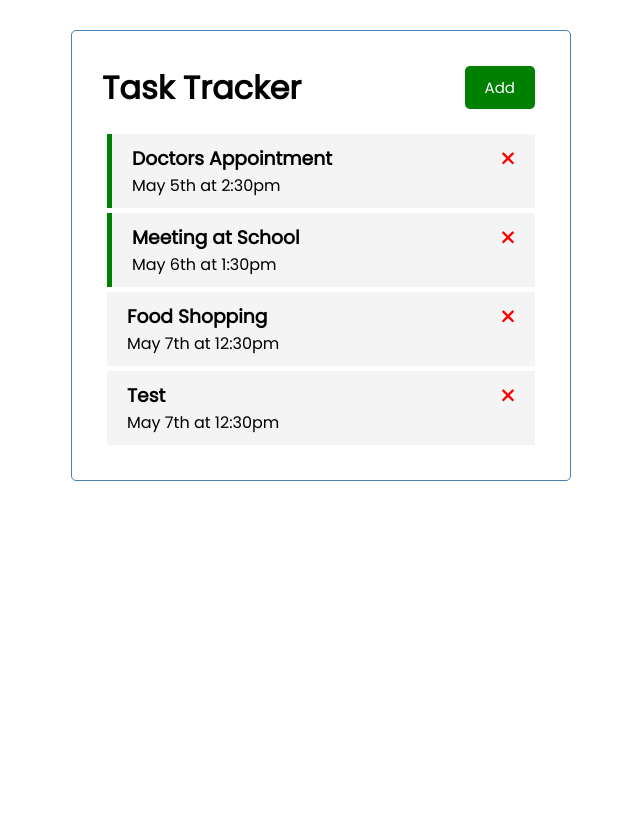
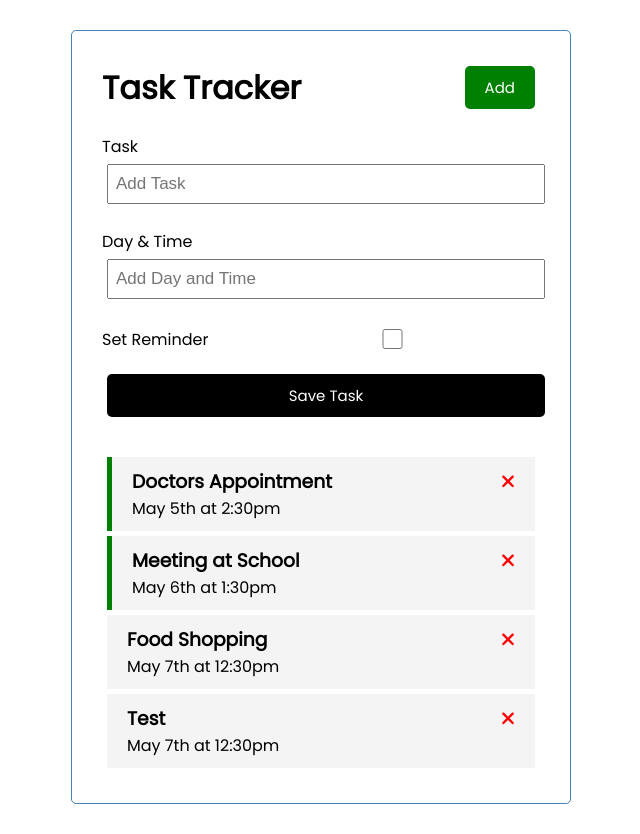
Before and after one commit to aprilnicole013/angular-task-tracker-crash, an Angular app: page / in a window 1280 px wide. Shown: the whole page, without its empty margins (319-959 px from the left). Before the commit the page ends 800 px from the top, so only its background shows below. Built offline with nearby package versions, Linux system fonts and the light colour scheme; data requests are answered from the project's data file.

Commit message:
Add form for task submittal

```diff
--- a/src/app/app.module.ts
+++ b/src/app/app.module.ts
@@ -7,6 +7,7 @@
 import { ButtonComponent } from './components/button/button.component';
 import { TasksComponent } from './components/tasks/tasks.component';
 import { TaskItemComponent } from './components/task-item/task-item.component';
+import { AddTaskComponent } from './components/add-task/add-task.component';
 
 
 @NgModule({
@@ -15,7 +16,8 @@
     HeaderComponent,
     ButtonComponent,
     TasksComponent,
-    TaskItemComponent
+    TaskItemComponent,
+    AddTaskComponent
   ],
   imports: [
     BrowserModule,
--- /dev/null
+++ b/src/app/components/add-task/add-task.component.css
@@ -0,0 +1,3 @@
+.add-form {
+    margin-bottom: 40px;
+}
--- /dev/null
+++ b/src/app/components/add-task/add-task.component.html
@@ -0,0 +1,17 @@
+<form class="add-form">
+    <div class="form-control">
+        <label for="text">Task</label>
+        <input type="text" name="text" id="text" placeholder="Add Task"/>
+    </div>
+
+    <div class="form-control">
+        <label for="day">Day & Time</label>
+        <input type="text" name="day" id="day" placeholder="Add Day and Time"/>
+    </div>
+
+    <div class="form-control form-control-check">
+        <label for="reminder">Set Reminder</label>
+        <input type="checkbox" name="reminder" id="reminder"/>
+    </div>
+    <input type="submit" value="Save Task" class=" btn btn-block"/>
+</form>
--- /dev/null
+++ b/src/app/components/add-task/add-task.component.ts
@@ -0,0 +1,18 @@
+import { Component, OnInit } from '@angular/core';
+
+@Component({
+  selector: 'app-add-task',
+  templateUrl: './add-task.component.html',
+  styleUrls: ['./add-task.component.css']
+})
+export class AddTaskComponent implements OnInit {
+  text!: string;
+  day!: string;
+  reminder: boolean = false;
+
+  constructor() { }
+
+  ngOnInit(): void {
+  }
+
+}
--- a/src/app/components/tasks/tasks.component.html
+++ b/src/app/components/tasks/tasks.component.html
@@ -1,3 +1,4 @@
+<app-add-task></app-add-task>
 <app-task-item
     *ngFor="let task of tasks"
     [task]="task">
```
Also changed, not shown: 1 other file (tests, documents, lock files or other folders).
